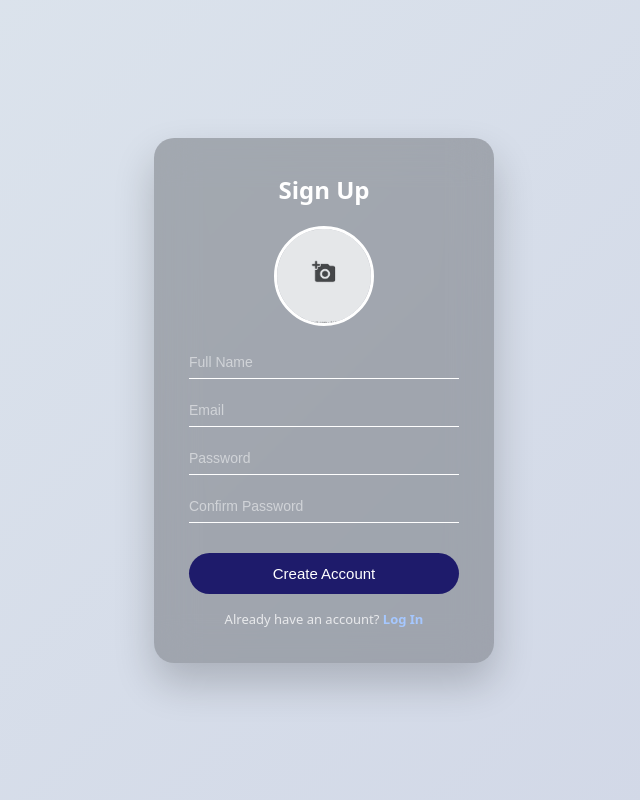
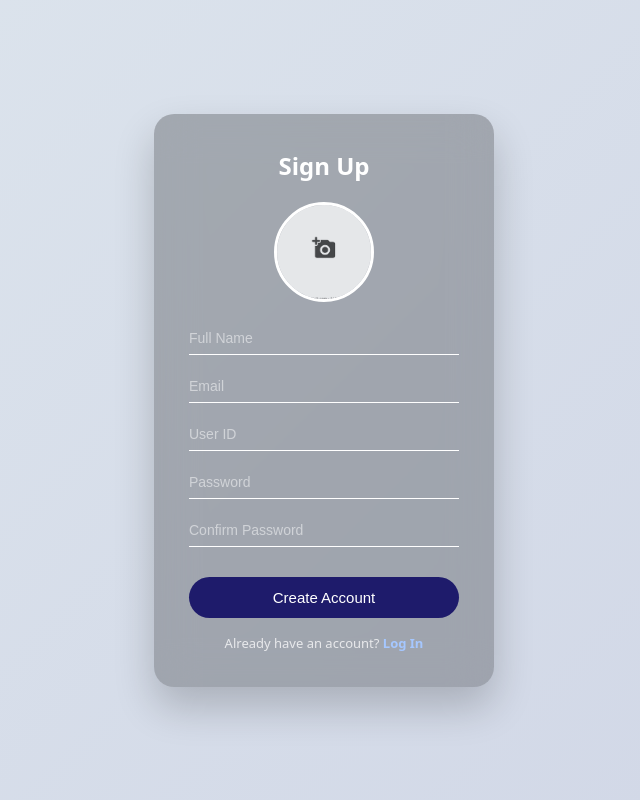
Before and after one commit to Jaspreet1117/Lost-And-Found-Portal, a Node server app: page /signup in a window 1280 px wide. Shown: the whole page, without its empty margins (316-956 px from the left). Run offline with Node 20, Linux system fonts and the light colour scheme; some libraries are stand-ins or nearby versions.

Commit message:
userid in signup

```diff
--- a/index.js
+++ b/index.js
@@ -29,6 +29,10 @@ const userSchema = new mongoose.Schema({
     type: String,
     unique: true,
   },
+  userId: {
+  type: String,
+  unique: true,
+},
   password: String,
 
   profilePic: {
@@ -145,7 +149,7 @@ app.get("/signup", (req, res) => res.render("signup"));
 // POST /signup
 app.post("/signup", upload.single("profilePic"), async (req, res) => {
   try {
-    const { fullname, username, password } = req.body;
+    const { fullname, username, password, userId } = req.body;
 
     if (!fullname || !username || !password) {
       return res
@@ -154,11 +158,19 @@ app.post("/signup", upload.single("profilePic"), async (req, res) => {
     }
 
     const existing = await User.findOne({ email: username });
+
     if (existing) {
       return res
         .status(409)
         .json({ success: false, message: "Email already registered" });
     }
+    const existingUserId = await User.findOne({ userId });
+if (existingUserId) {
+  return res.status(409).json({
+    success: false,
+    message: "User ID already taken",
+  });
+}
 
     const hashed = await bcrypt.hash(password, 10);
     const profilePic = req.file
@@ -169,6 +181,7 @@ app.post("/signup", upload.single("profilePic"), async (req, res) => {
       name: fullname,
       email: username,
       password: hashed,
+      userId,
       profilePic,
       provider: "local",
     });
--- a/views/signup.ejs
+++ b/views/signup.ejs
@@ -206,6 +206,9 @@
           <div class="field">
             <input type="email" id="username" placeholder="Email" required />
           </div>
+          <div class="field">
+            <input type="text" id="userId" placeholder="User ID" required />
+          </div>
 
           <div class="field">
             <input type="password" id="pwd1" placeholder="Password" required />
@@ -277,6 +280,10 @@
             "username",
             document.getElementById("username").value,
           );
+          formData.append(
+            "userId",
+             document.getElementById("userId").value
+            );
           formData.append("password", pwd1);
           if (fileInput.files[0])
             formData.append("profilePic", fileInput.files[0]);
```
